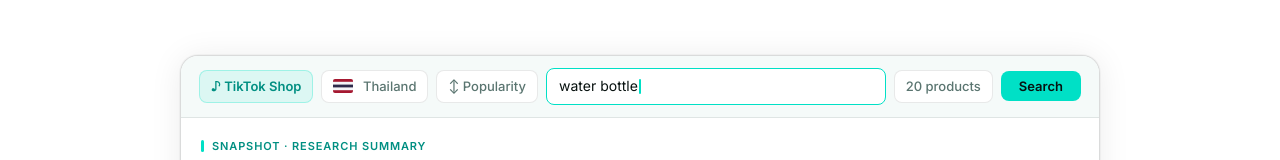
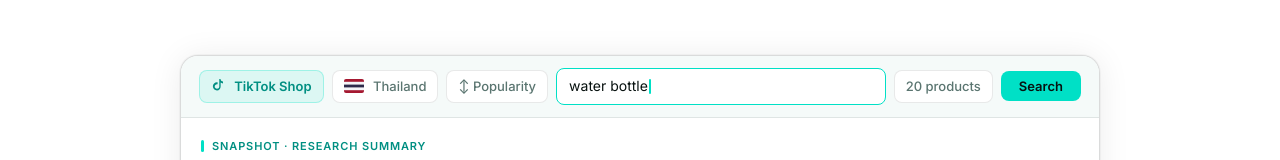
Before and after one commit to Hermesbk3/EB-landingpage-2026Aug, a plain HTML site: page index.html in a window 1280 px wide. Shown: the part 545-705 px from the top of the page. Drawn offline with nearby package versions, Linux system fonts and the light colour scheme.

Commit message:
Replace TikTok Shop text with inline SVG for consistency in the search bar

```diff
--- a/index.html
+++ b/index.html
@@ -304,7 +304,7 @@
 
         <!-- Search bar -->
         <div class="hd-bar">
-          <span class="hd-chip hd-chip-market">♪&nbsp;TikTok Shop</span>
+          <span class="hd-chip hd-chip-market"><svg width="14" height="14" viewBox="0 0 24 28" fill="currentColor" style="vertical-align:middle;flex-shrink:0"><path d="M17 0c.3 2.5 1.8 4.6 5 4.8v4c-1.8 0-3.4-.6-4.7-1.6v7.4C17.3 19.3 14.2 23 10 23 5.4 23 1.7 19.3 1.7 14.7S5.4 6.5 10 6.5c.4 0 .8 0 1.2.1v4.1c-.4-.1-.8-.1-1.2-.1-2.5 0-4.6 2-4.6 4.6S7.5 19.6 10 19.6s4.6-2 4.6-4.6V0H17z"/></svg>&nbsp;TikTok Shop</span>
           <span class="hd-chip" id="hd-country-chip"><svg class="hd-flag" width="20" height="14" viewBox="0 0 20 14" fill="none" xmlns="http://www.w3.org/2000/svg"><rect width="20" height="14" fill="#A51931"/><rect y="2.8" width="20" height="8.4" fill="#F4F5F8"/><rect y="5.6" width="20" height="2.8" fill="#2D2A4A"/></svg>&nbsp;Thailand</span>
           <span class="hd-chip">↕&nbsp;Popularity</span>
           <div class="hd-input-wrap">
```
